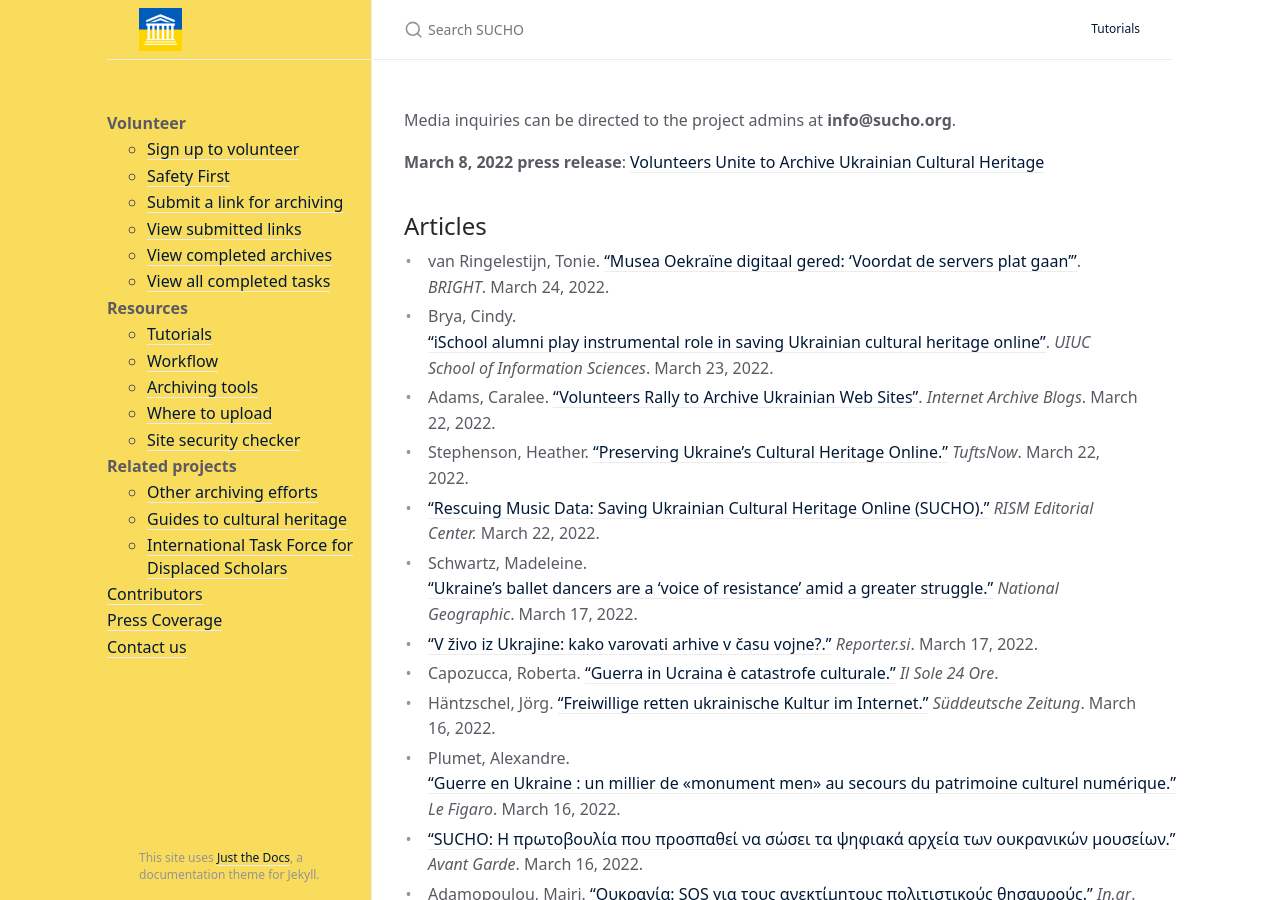
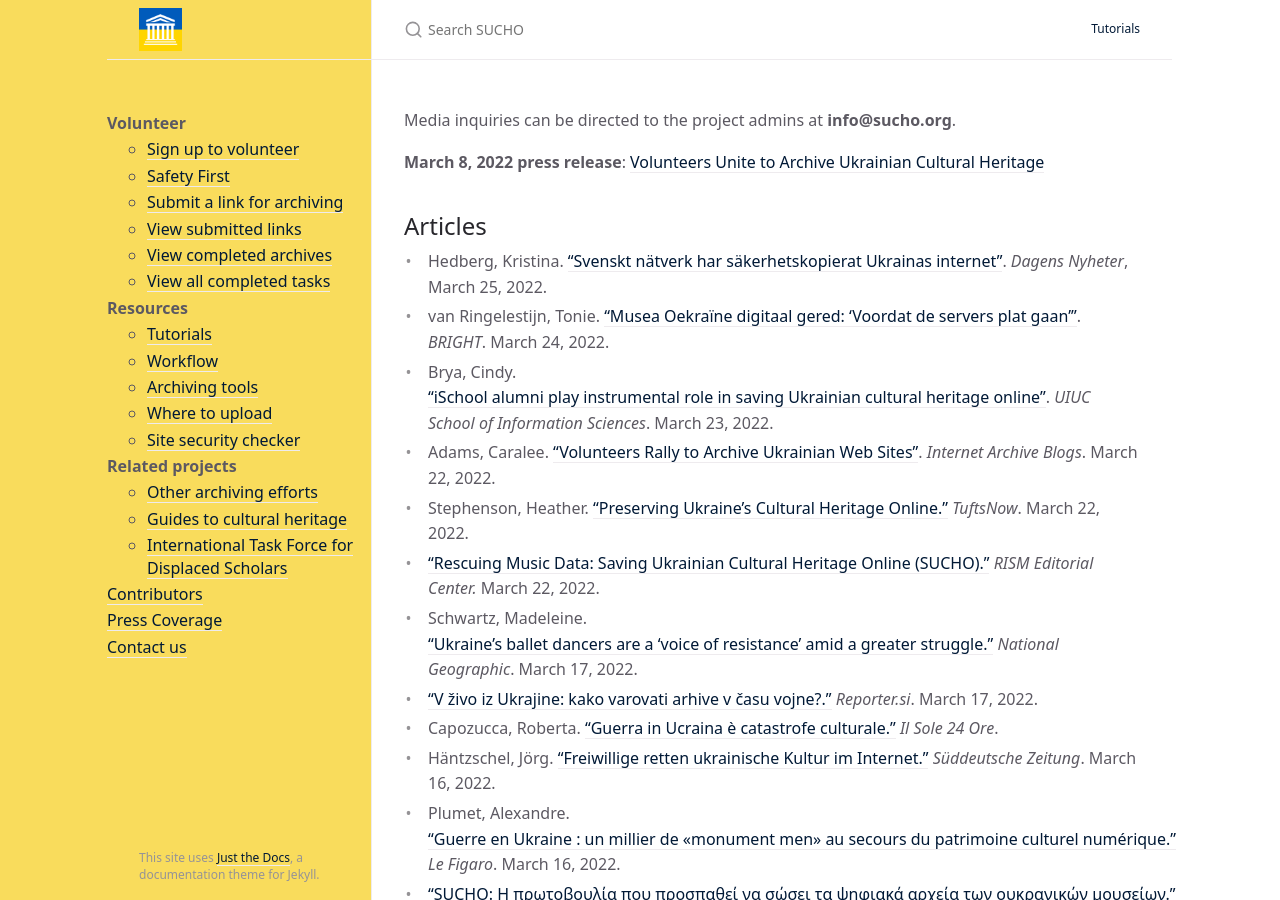
Before and after one commit to sucho-archiving/sucho-archiving.github.io, a Jekyll site: the page built from press.md, in a window 1280 px wide and 900 px high. Built offline with Jekyll 4.4.1, drawn with Linux system fonts in a browser that asks for light colours.

Commit message:
Update press.md

```diff
--- a/press.md
+++ b/press.md
@@ -9,6 +9,7 @@
 **March 8, 2022 press release**: [Volunteers Unite to Archive Ukrainian Cultural Heritage](/press-release-20220308-volunteers-unite)
 
 ## Articles
+- Hedberg, Kristina. ["Svenskt nätverk har säkerhetskopierat Ukrainas internet"](https://archive.ph/MaRvB). *Dagens Nyheter*, March 25, 2022.
 - van Ringelestijn, Tonie. ["Musea Oekraïne digitaal gered: 'Voordat de servers plat gaan'"](https://www.rtlnieuws.nl/tech/artikel/5294976/oekraine-digitaal-erfgoed-musea-archivering). *BRIGHT*. March 24, 2022.
 - Brya, Cindy. ["iSchool alumni play instrumental role in saving Ukrainian cultural heritage online"](https://ischool.illinois.edu/news-events/news/2022/03/ischool-alumni-play-instrumental-role-saving-ukranian-cultural-heritage). *UIUC School of Information Sciences*. March 23, 2022.
 - Adams, Caralee. ["Volunteers Rally to Archive Ukrainian Web Sites"](http://blog.archive.org/2022/03/22/volunteers-rally-to-archive-ukrainian-web-sites/). *Internet Archive Blogs*. March 22, 2022.
```
